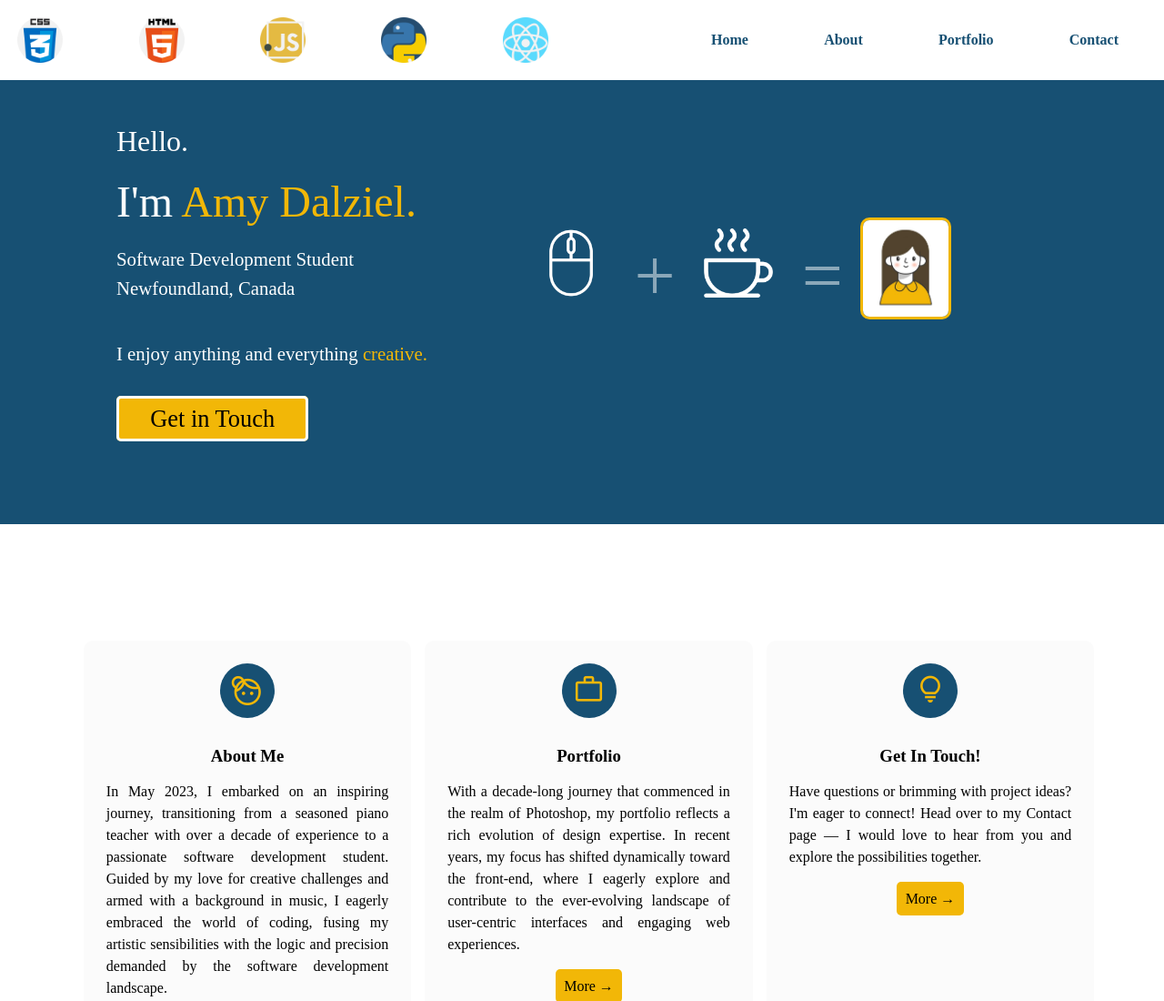
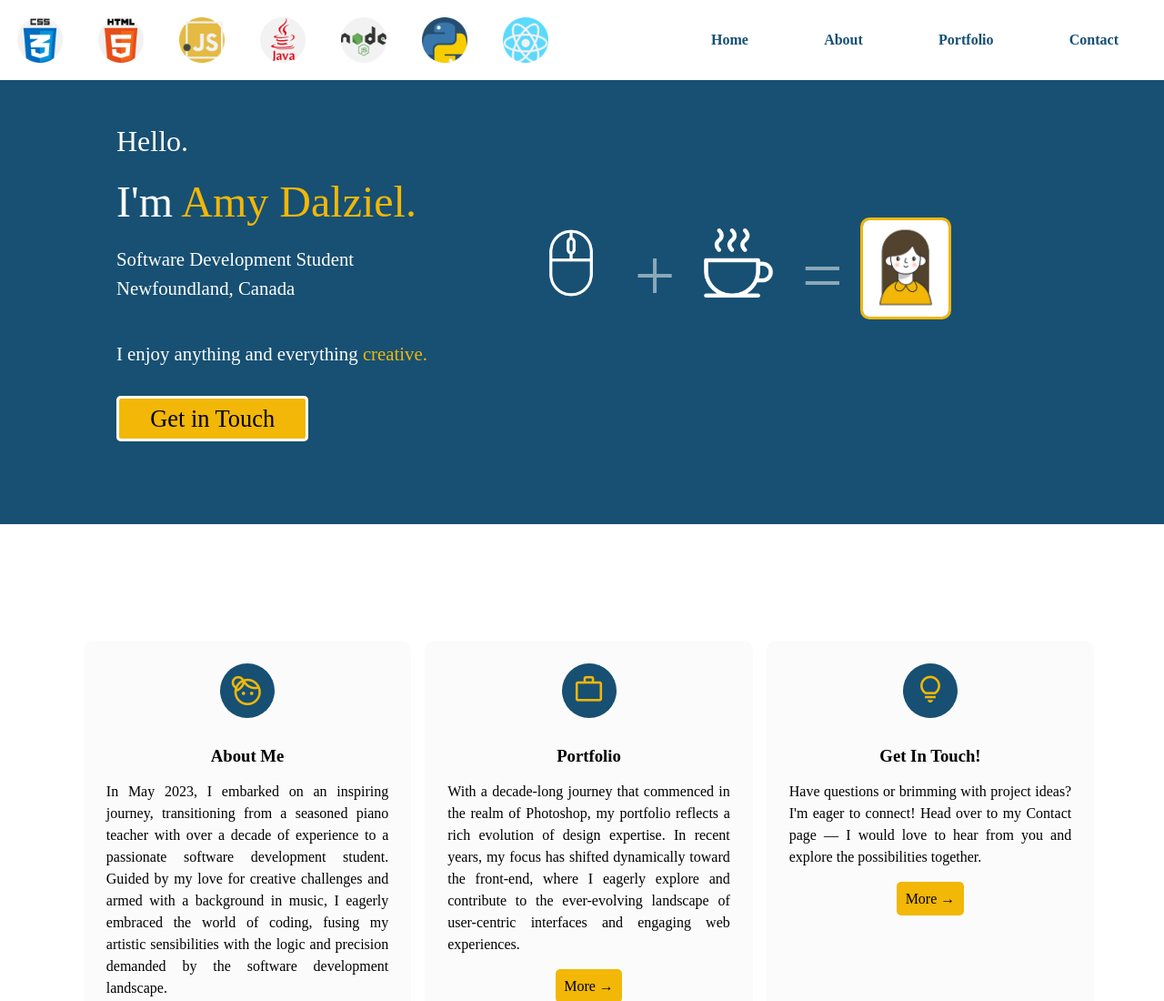
Before and after one commit to amdalziel/amdalziel.github.io, a plain HTML site: page index.html in a window 1280 px wide. Shown: the top 1100 px of the page at 91% size. Drawn offline with nearby package versions, Linux system fonts and the light colour scheme.

Commit message:
Additional icons added

```diff
--- a/index.html
+++ b/index.html
@@ -23,6 +23,8 @@
                 <img src="/icons/css.png" />
                 <img src="/icons/html-5.png" />
                 <img src="/icons/javascript.png" />
+                <img src="/icons/java.png" />
+                <img src="/icons/nodejs.png" />
                 <img src="/icons/python.png" />
                 <img src="/icons/react-1.png" />
             </div>
```
Also changed, not shown: icons/java.png (added), icons/nodejs.png (added).
